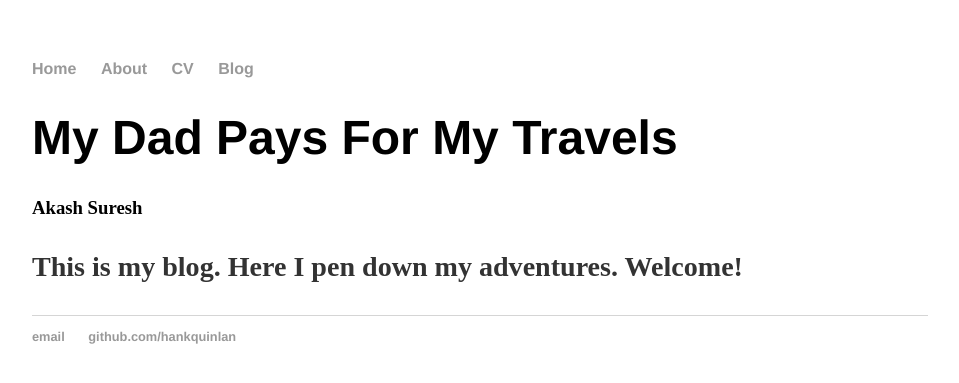
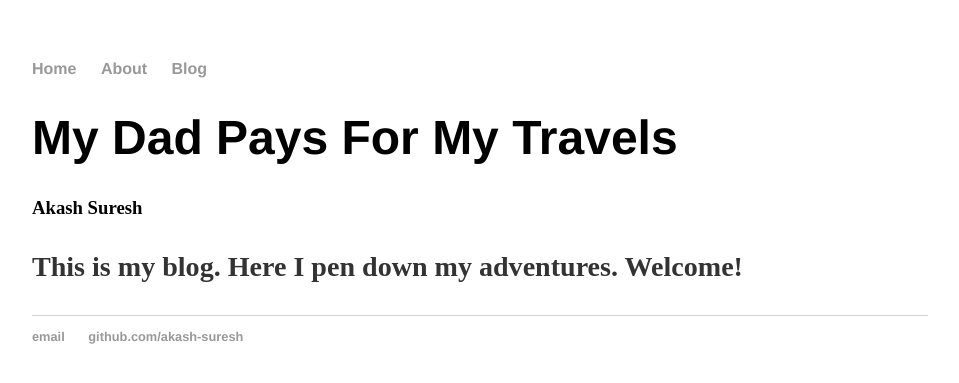
Before and after one commit to akash-suresh/travel-blog, a Jekyll site: the page built from index.html, in a window 1280 px wide. Shown: the top 383 px of the page, without its empty margins (160-1119 px from the left). Built offline with Jekyll 4.4.1, drawn with Linux system fonts in a browser that asks for light colours.

Commit message:
Update default.html

```diff
--- a/_layouts/default.html
+++ b/_layouts/default.html
@@ -10,7 +10,6 @@
 	    		<ul>
 	        		<li><a href="/">Home</a></li>
 		        	<li><a href="/about">About</a></li>
-	        		<li><a href="/cv">CV</a></li>
 	        		<li><a href="/blog">Blog</a></li>
 	    		</ul>
 			</nav>
@@ -21,8 +20,8 @@
 			</div><!-- /.container -->
 			<footer>
 	    		<ul>
-	        		<li><a href="mailto:hankquinlanhub@gmail.com">email</a></li>
-	        		<li><a href="https://github.com/hankquinlan">github.com/hankquinlan</a></li>
+	        		<li><a href="mailto:akashzsuresh@gmail.com">email</a></li>
+	        		<li><a href="https://github.com/akash-suresh">github.com/akash-suresh</a></li>
 				</ul>
 			</footer>
 		</body>
```
